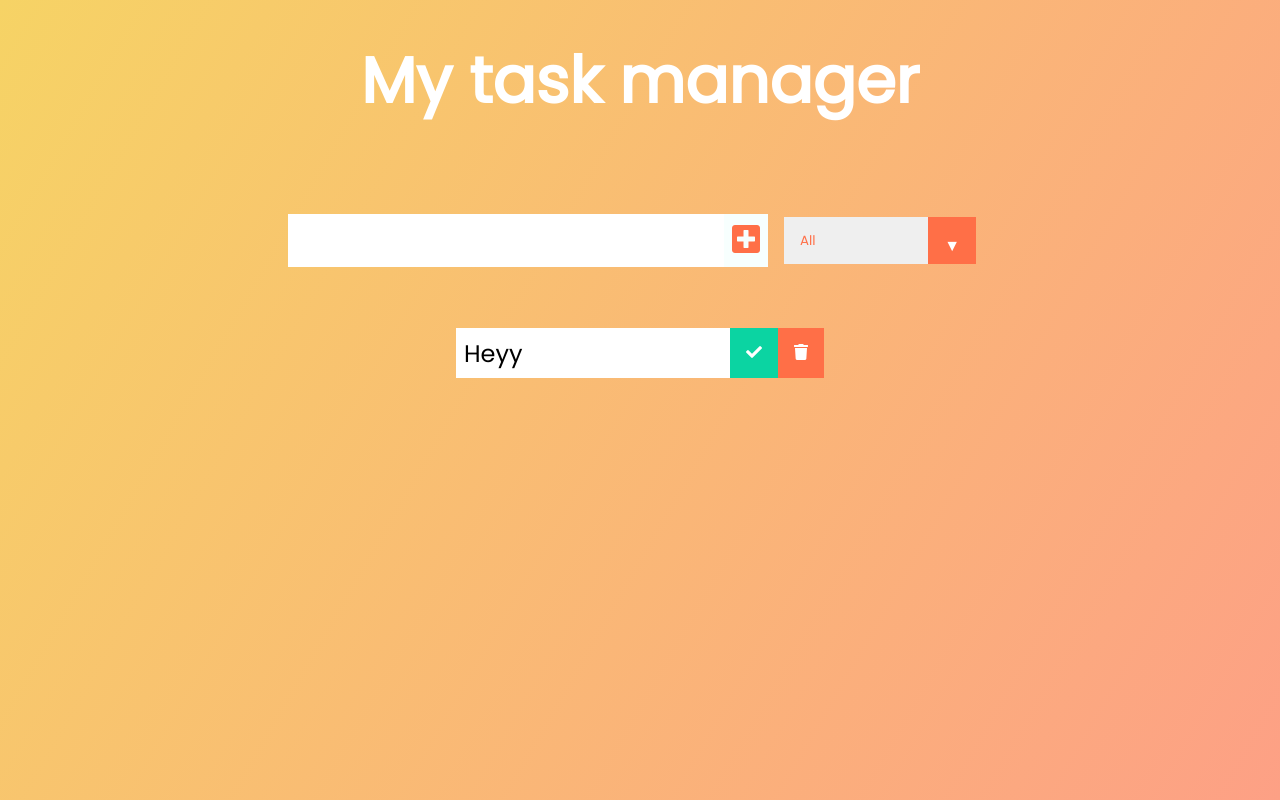
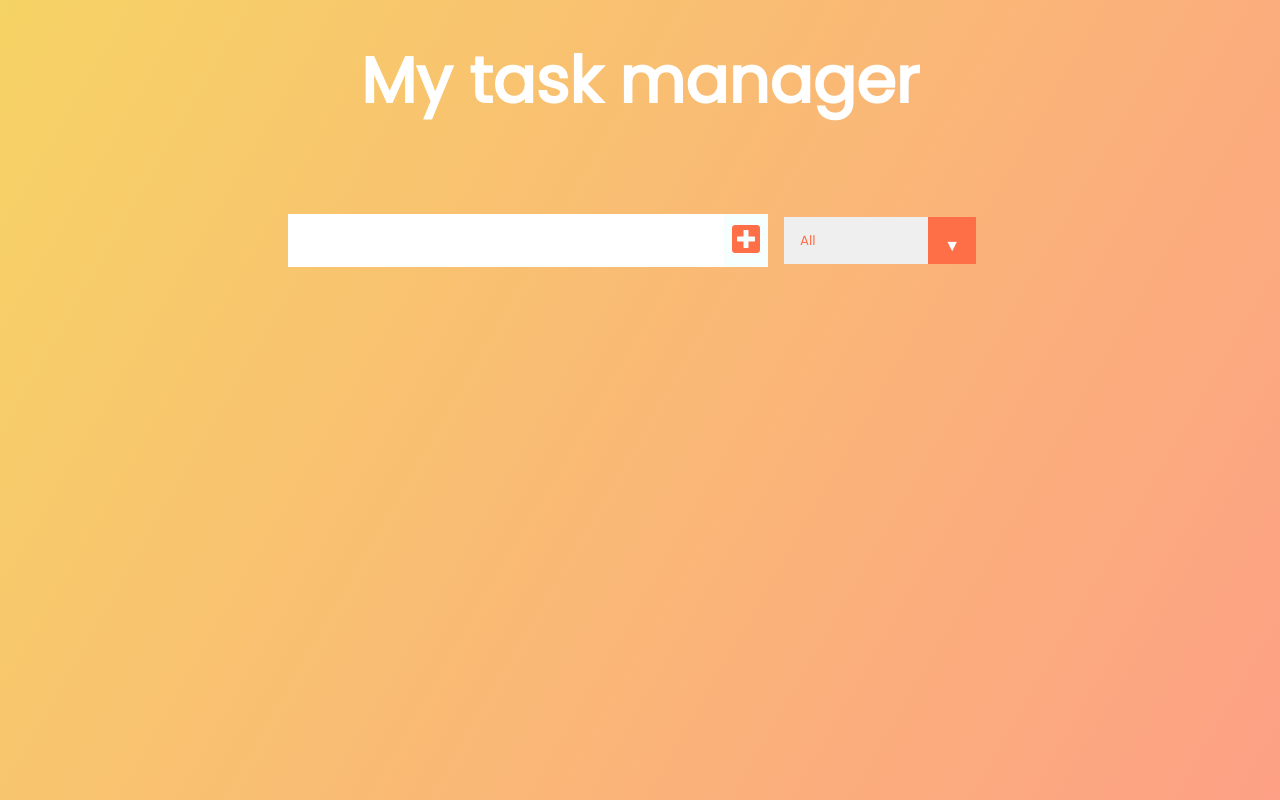
Before and after one commit to Sammy3000/Task-manager, a React (Create React App) app: page / in a window 1280 px wide. Built offline with nearby package versions, Linux system fonts and the light colour scheme.

Commit message:
Modify todolist by mapping todo component with appropriate props passed

```diff
--- a/src/Components/App.js
+++ b/src/Components/App.js
@@ -9,10 +9,10 @@ const App = () => {
   return (
     <div className='App'>
     <header>
-       <h1>My task manager{inputText}</h1>
+       <h1>My task manager</h1>
     </header>
     <Form inputText={inputText} todos={todos} setTodos={setTodos} setInputText={setInputText}/>
-    <TodoList/>
+    <TodoList todos={todos} />
     </div>
   )
 }
--- a/src/Components/Form.js
+++ b/src/Components/Form.js
@@ -5,10 +5,10 @@ const Form = ({todos,setTodos,setInputText,inputText}) => {
     const inputTextHandler=(e)=>{
         setInputText(e.target.value)
     }
-    const submitTodoHandler=e=>{
+    const submitTodoHandler=(e)=>{
         e.preventDefault();
-        setTodos(...todos,{text:inputText, completed:false,id:Math.random()*1000})
-        setInputText('')
+        setTodos([...todos,{ text: inputText, completed: false, id: Math.random() * 1000 }]);
+        setInputText('');
     }
 
   return (
--- a/src/Components/Todo.js
+++ b/src/Components/Todo.js
@@ -1,9 +1,9 @@
 import React from 'react'
 
-const Todo = () => {
+const Todo = ({text,id}) => {
   return (
-    <div className='todo'>
-        <li className='todo-item'>Heyy</li>
+    <div key={id} className='todo'>
+        <li className='todo-item'>{text}</li>
         <button className='complete-btn'>
             <i className='fas fa-check'></i>
         </button>
--- a/src/Components/TodoList.js
+++ b/src/Components/TodoList.js
@@ -1,11 +1,16 @@
 import React from 'react'
 import Todo from './Todo'
 
-const TodoList = () => {
+const TodoList = ({todos}) => {
+
   return (
     <div className="todo-container">
     <ul className="todo-list">
-        <Todo/>
+       {
+        todos.map(todo=>{
+           return <Todo  key={todo.id} text={todo.text}/>
+        })
+       }
     </ul>
   </div>
   )
```
